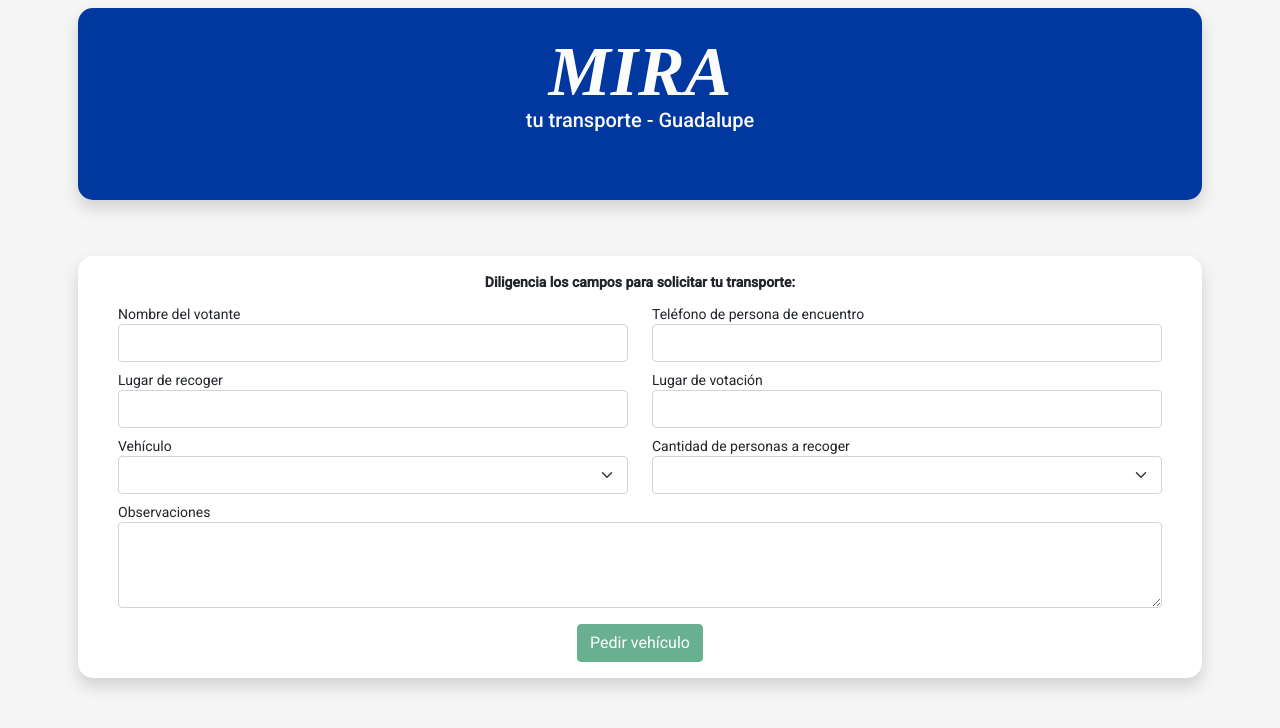
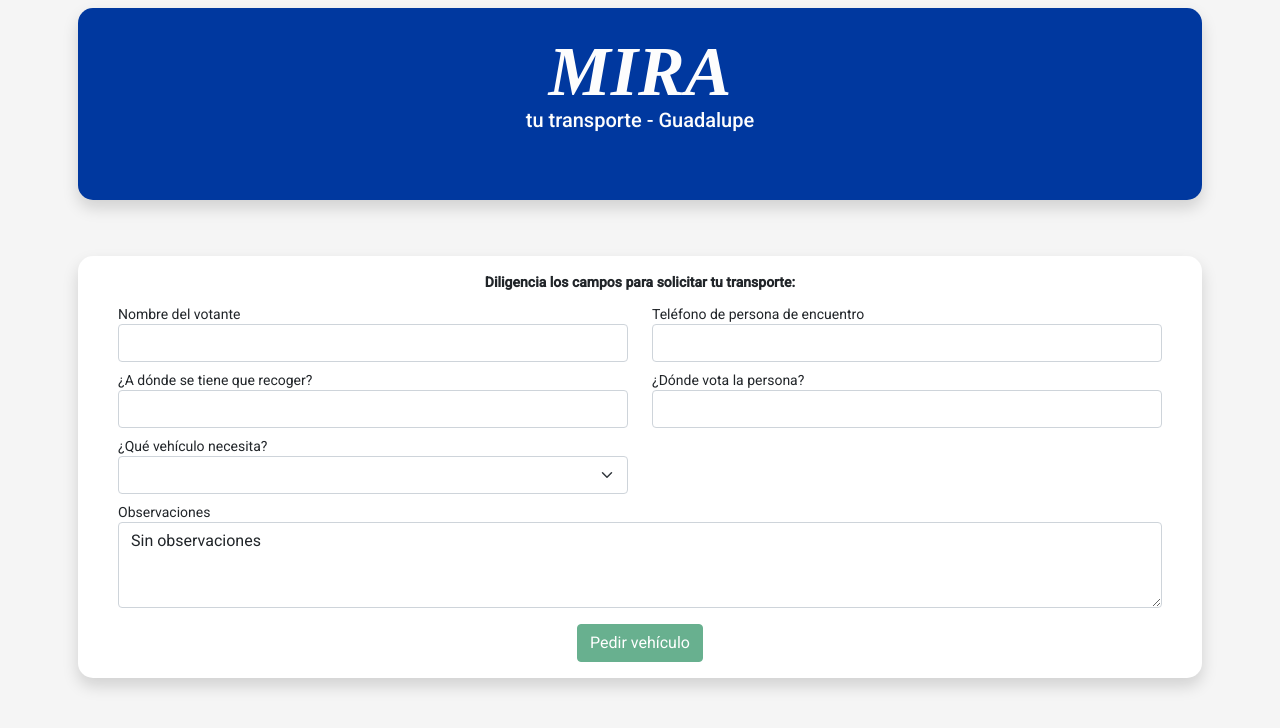
Before and after one commit to monroypiedrahita2/MIRATransporte, an Angular app in the folder MIRA-tu-transporte/: page / in a window 1280 px wide. Shown: the top 728 px of the page. Built offline with nearby package versions, Linux system fonts and the light colour scheme; a small style sheet from the web is missing.

Commit message:
Se genera link de whatsapp

```diff
--- a/MIRA-tu-transporte/package.json
+++ b/MIRA-tu-transporte/package.json
@@ -35,7 +35,6 @@
     "karma-chrome-launcher": "~3.1.0",
     "karma-coverage": "~2.1.0",
     "karma-jasmine": "~4.0.0",
-    "karma-jasmine-html-reporter": "~1.7.0",
-    "typescript": "~4.5.2"
+    "karma-jasmine-html-reporter": "~1.7.0"
   }
 }
--- a/MIRA-tu-transporte/src/app/app.module.ts
+++ b/MIRA-tu-transporte/src/app/app.module.ts
@@ -14,7 +14,7 @@ import { FormsModule, ReactiveFormsModule } from '@angular/forms';
     AppComponent,
     HomeComponent,
     HeaderComponent,
-    FormularioComponent
+    FormularioComponent,
   ],
   imports: [
     BrowserModule,
--- a/MIRA-tu-transporte/src/app/formulario/formulario.component.html
+++ b/MIRA-tu-transporte/src/app/formulario/formulario.component.html
@@ -18,6 +18,12 @@
             id="exampleFormControlInput1"
             formControlName="name"
           />
+          <div
+            *ngIf="form.get('name')?.touched && form.get('name')?.errors?.['required']"
+            class="text-danger"
+          >
+            Campo requerido
+          </div>
         </div>
         <div class="col-sm-6 mb-2">
           <label for="exampleFormControlInput1" class="m-0"
@@ -28,66 +34,101 @@
             class="form-control"
             id="exampleFormControlInput1"
             formControlName="phone"
-
           />
+          <div
+            *ngIf="
+              form.get('phone')?.touched && form.get('phone')?.value.length > 10
+            "
+            class="text-danger"
+          >
+            Verifique, solo pueden ser 10 digitos
+          </div>
+          <div
+            *ngIf="
+              form.get('phone')?.touched && form.get('phone')?.value.length < 10
+            "
+            class="text-danger"
+          >
+            No pueden ser menos de 10 dígitos
+          </div>
         </div>
         <div class="col-sm-6 mb-2">
           <label for="exampleFormControlInput1" class="m-0"
-            >Lugar de recoger</label
+            >¿A dónde se tiene que recoger?</label
           >
           <input
             type="string"
             class="form-control"
             id="exampleFormControlInput1"
             formControlName="LugarRecogida"
-
           />
+          <div
+          *ngIf="form.get('LugarRecogida')?.touched && form.get('LugarRecogida')?.errors?.['required']"
+          class="text-danger"
+        >
+          Campo requerido
+        </div>
         </div>
         <div class="col-sm-6 mb-2">
           <label for="exampleFormControlInput1" class="m-0"
-            >Lugar de votación</label
+            >¿Dónde vota la persona?</label
           >
           <input
             type="string"
             class="form-control"
             id="exampleFormControlInput1"
             formControlName="lugarVotacion"
-
           />
+          <div
+          *ngIf="form.get('lugarVotacion')?.touched && form.get('lugarVotacion')?.errors?.['required']"
+          class="text-danger"
+        >
+          Campo requerido
+        </div>
         </div>
         <div class="col-sm-6 mb-2">
           <label for="exampleFormControlInput1" class="m-0">
-            Vehículo
+            ¿Qué vehículo necesita?
           </label>
           <select
             class="form-select"
             aria-label="Default select example"
             formControlName="vehiculo"
           >
-          <option value="1">Carro</option>
-          <option value="2">Moto</option>
+          <option value="MOTO">Moto</option>
+          <option value="CARRO">Carro</option>
           </select>
         </div>
-        <div class="col-sm-6 mb-2">
+        <div class="col-sm-6 mb-2" *ngIf="form.get('vehiculo')?.value === 'CARRO' || !form.get('vehiculo')?.value == null " >
           <label for="exampleFormControlInput1" class="m-0">
-            Cantidad de personas a recoger
+            ¿Cuántas personas se transportarán en total?
           </label>
-        <select class="form-select" aria-label="Default select example"
+          <select
+            class="form-select"
+            aria-label="Default select example"
             formControlName="personas"
           >
             <option value="1">1</option>
             <option value="2">2</option>
-          <option value="2">4</option>
-          <option value="2">5</option>
+            <option value="3">4</option>
           </select>
         </div>
         <div class="mb-3">
-          <label for="exampleFormControlTextarea1" class="form-label m-0">Observaciones</label>
-          <textarea class="form-control" id="exampleFormControlTextarea1" rows="3"  formControlName="comment"></textarea>
+          <label for="exampleFormControlTextarea1" class="form-label m-0"
+            >Observaciones</label
+          >
+          <textarea
+            class="form-control"
+            id="exampleFormControlTextarea1"
+            rows="3"
+            formControlName="comment"
+          ></textarea>
         </div>
       </div>
        <div class="d-flex justify-content-center">
-        <button type="submit" class="btn btn-success" [disabled]="form.invalid">Pedir vehículo</button>
+        <button type="submit" class="btn btn-success" [disabled]="form.invalid">
+          Pedir vehículo
+        </button>
       </div>
     </form>
   </div>
--- a/MIRA-tu-transporte/src/app/formulario/formulario.component.ts
+++ b/MIRA-tu-transporte/src/app/formulario/formulario.component.ts
@@ -1,5 +1,5 @@
 import { Component, OnInit } from '@angular/core';
-import { FormGroup, FormControl, Validator, Validators, FormBuilder } from '@angular/forms';
+import { FormGroup, FormControl, Validators, FormBuilder } from '@angular/forms';
 
 @Component({
   selector: 'app-formulario',
@@ -7,6 +7,10 @@ import { FormGroup, FormControl, Validator, Validators, FormBuilder } from '@ang
   styleUrls: ['./formulario.component.css']
 })
 export class FormularioComponent implements OnInit {
+  apiWp: string = 'https://api.whatsapp.com/send?phone='
+  telmsn: string = '3137245626'
+  text: string = '&text='
+  msn: string = this.apiWp + this.telmsn + this.text
   form!: FormGroup
   myField = new FormControl
 
@@ -18,20 +22,27 @@ export class FormularioComponent implements OnInit {
     this.form = this.initForm();
   }
 
-  onSubmit(){
-    console.log('form ->', )
+  onSubmit() {
+    const name: string = this.form.get('name')?.value
+    const phone: string = this.form.get('phone')?.value
+    const LugarRecogida: string = this.form.get('LugarRecogida')?.value
+    const lugarVotacion: string = this.form.get('lugarVotacion')?.value
+    const vehiculo: string = this.form.get('vehiculo')?.value
+    const personas: string = this.form.get('personas')?.value
+    const comment: string = this.form.get('comment')?.value
+    const data: string = `${this.msn}  .... Se necesita: *${vehiculo}*     CANTIDAD  DE  PERSONAS: *${personas}* .... RECOJER EN: *${LugarRecogida}* ....  LLEVAR A *${lugarVotacion}*  ....  COMUNICARSE CON: *${name}*, Teléfono *${phone}*... NOTA: *${comment}*`
+    window.open(data)
   }
 
   initForm(): FormGroup {
     return this.fb.group({
       name: ['', Validators.required],
-      phone: ['', [Validators.required, Validators.maxLength(10), Validators.minLength(10) ]],
+      phone: ['', [Validators.required, Validators.maxLength(10), Validators.minLength(10)]],
       LugarRecogida: ['', Validators.required],
       lugarVotacion: ['', Validators.required],
       vehiculo: ['', Validators.required],
-      personas: ['', Validators.required],
-      comment: ['', Validators.required],
+      personas: ['1', Validators.required],
+      comment: ['Sin observaciones'],
     })
   }
-
 }
--- a/MIRA-tu-transporte/src/index.html
+++ b/MIRA-tu-transporte/src/index.html
@@ -11,7 +11,7 @@
   <link href="https://fonts.googleapis.com/icon?family=Material+Icons" rel="stylesheet">
   <link href="https://cdn.jsdelivr.net/npm/bootstrap@5.3.2/dist/css/bootstrap.min.css" rel="stylesheet" integrity="sha384-EVSTQN3/azprG1Anm3QDgpJLIm9Nao0Yz1ztcQTwFspd3yD65VohhpuuCOmLASjC" crossorigin="anonymous">
   <link rel="stylesheet" href="https://cdn.jsdelivr.net/npm/bootstrap@5.1.3/dist/css/bootstrap.min.css" integrity="sha384-1BmE4kWBq78iYhFldvKuhfTAU6auU8tT94WrHftjDbrCEXSU1oBoqyl2QvZ6jIW3" crossorigin="anonymous">
-  <script src="https://cdn.jsdelivr.net/npm/bootstrap@5.1.3/dist/js/bootstrap.bundle.min.js" integrity="sha384-ka7Sk0Gln4gmtz2MlQnikT1wXgYsOg+OMhuP+IlRH9sENBO0LRn5q+8nbTov4+1p" crossorigin="anonymous"></script>
+  <script src="https://cdn.jsdelivr.net/npm/bootstrap@5.1.3/dist/js/bootstrap.bundle.min.js"></script>
 
 </head>
 <body class="mat-typography">
```
Also changed, not shown: MIRA-tu-transporte/src/app/home/home.component.html (line endings or trailing spaces). Lines whose indentation alone changed are shown as unchanged.
